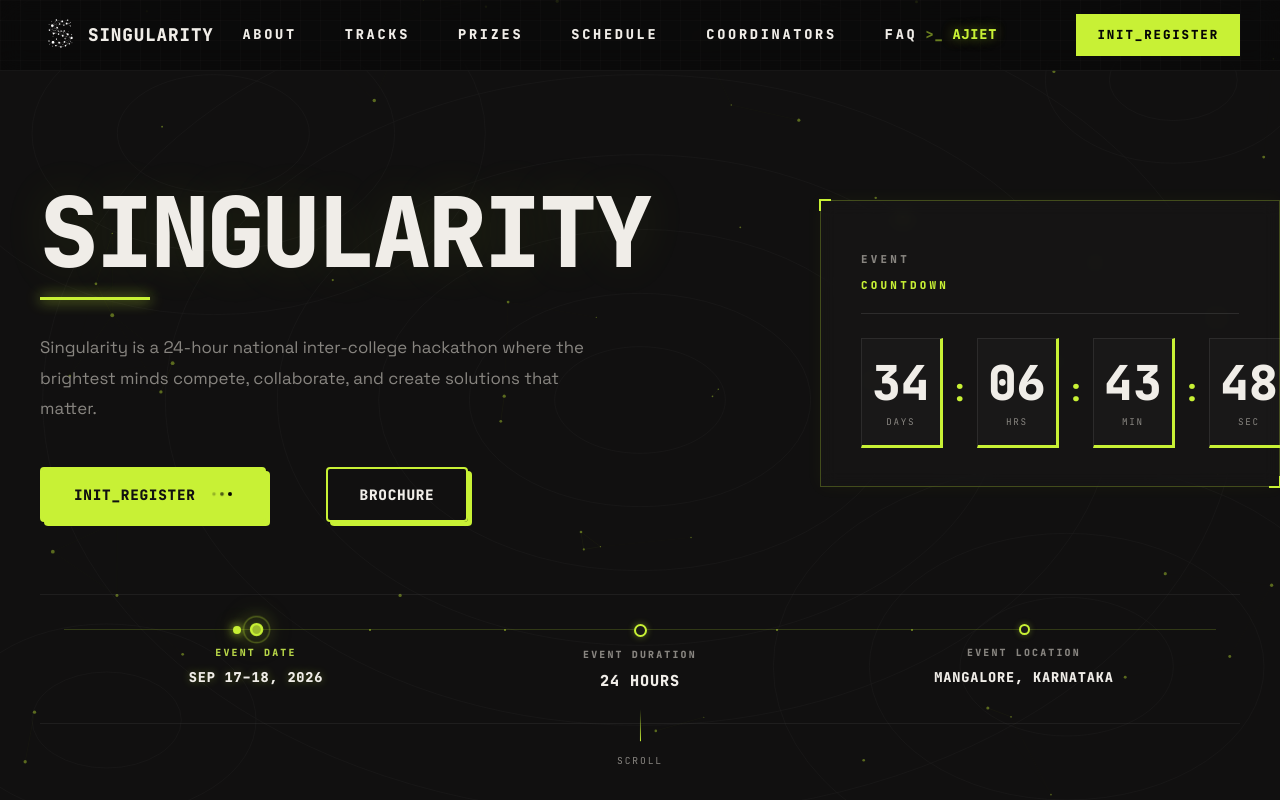
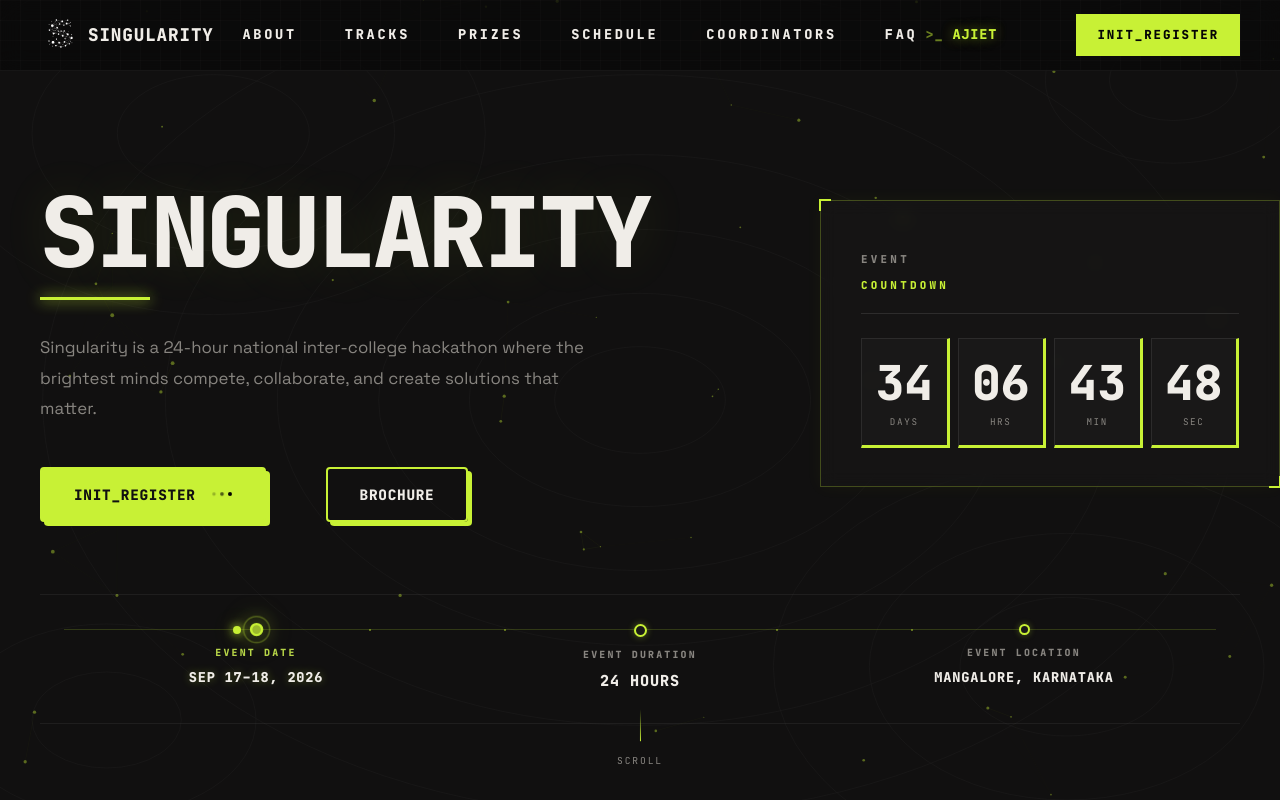
Before and after one commit to Singularity-AJIET/singularity, a Next.js app in the folder frontend/: page / in a window 1280 px wide. Shown: the top 800 px of the page. Built offline with nearby package versions, Linux system fonts and the light colour scheme.

Commit message:
fix(ui): remove colons from hero countdown, restore footer links

```diff
--- a/frontend/src/components/HeroSection/HeroSection.tsx
+++ b/frontend/src/components/HeroSection/HeroSection.tsx
@@ -266,11 +266,8 @@ export default function HeroSection() {
               <div className={styles.panelDivider} />
               <div className={styles.countdownRow}>
                 <BigUnit v={mounted ? days : 0} label="DAYS" />
-                <span className={styles.bigColon}>:</span>
                 <BigUnit v={mounted ? hours : 0} label="HRS" />
-                <span className={styles.bigColon}>:</span>
                 <BigUnit v={mounted ? minutes : 0} label="MIN" />
-                <span className={styles.bigColon}>:</span>
                 <BigUnit v={mounted ? seconds : 0} label="SEC" />
               </div>
             </div>
```
